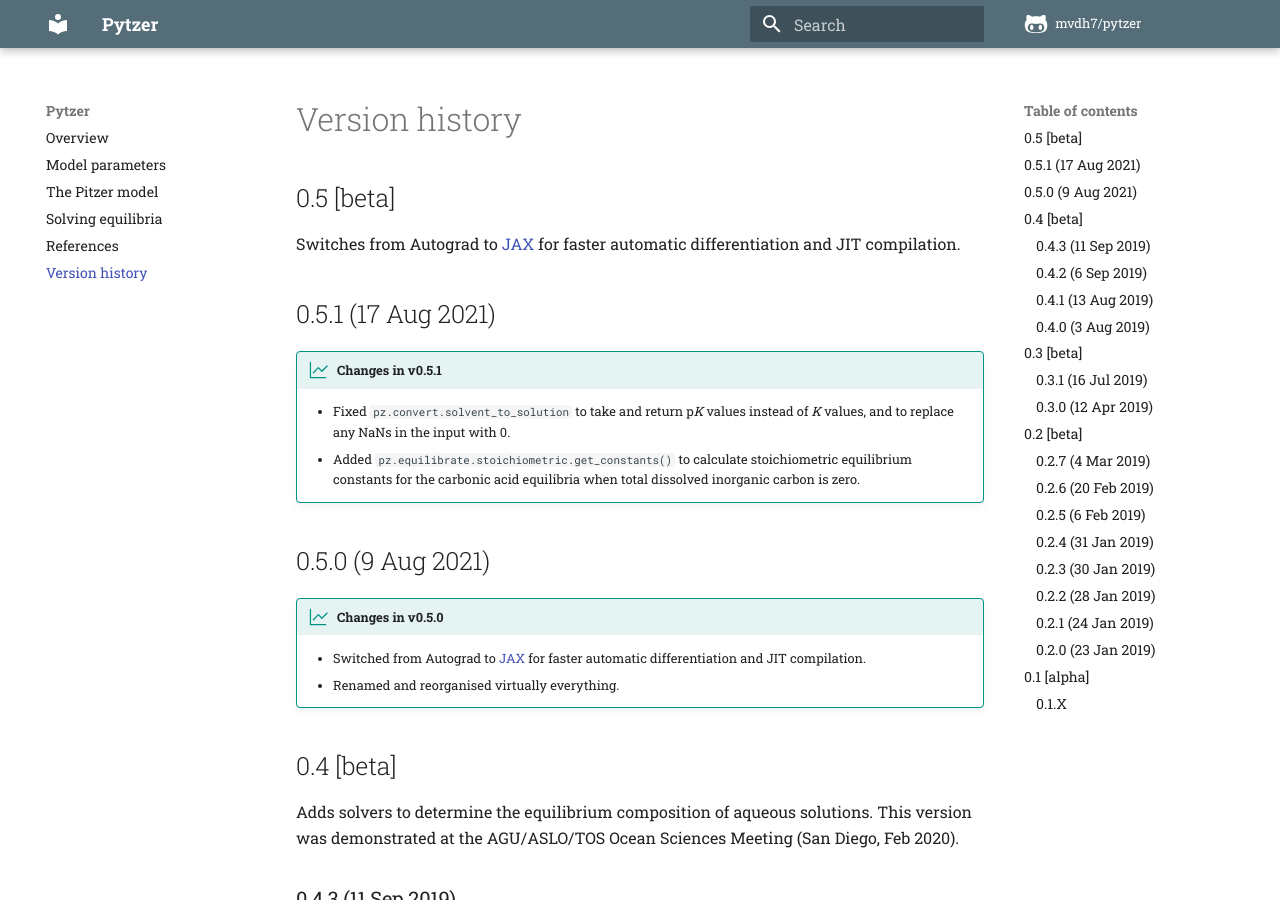
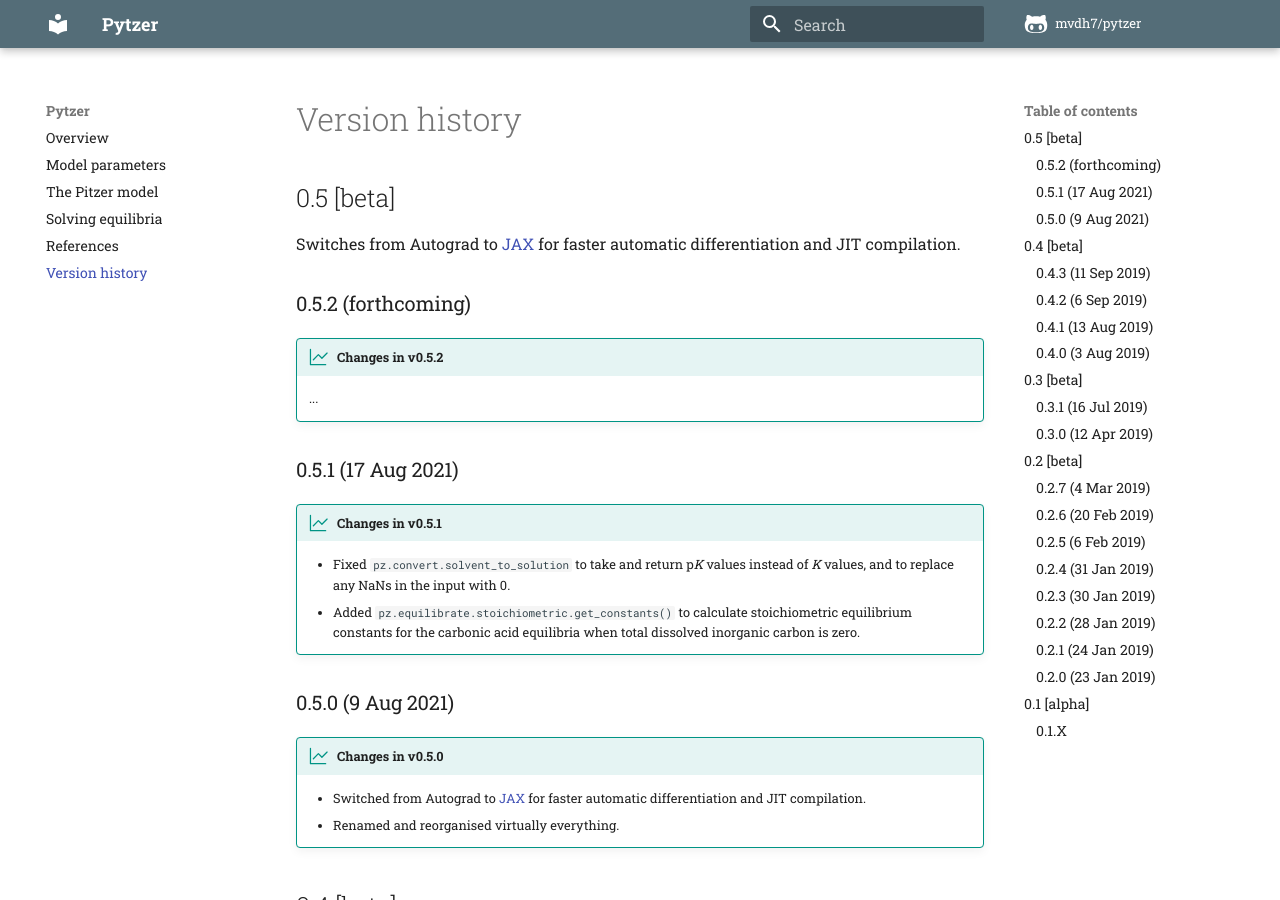
Before and after one commit to mvdh7/pytzer, an MkDocs documentation site: the page built from docs/versions.md, in a window 1280 px wide and 900 px high. Built offline with MkDocs 1.6.1 and Material for MkDocs 9.7.7, drawn with Linux system fonts in a browser that asks for light colours; comment, search, counter and statistics services are not loaded.

Commit message:
Ready for v0.5.2

```diff
--- a/docs/versions.md
+++ b/docs/versions.md
@@ -4,13 +4,18 @@
 
 Switches from Autograd to [JAX](https://jax.readthedocs.io/en/latest/) for faster automatic differentiation and JIT compilation.
 
-## 0.5.1 (17 Aug 2021)
+### 0.5.2 (forthcoming)
+
+!!! new-version "Changes in v0.5.2"
+    ...
+
+### 0.5.1 (17 Aug 2021)
 
 !!! new-version "Changes in v0.5.1"
     * Fixed `pz.convert.solvent_to_solution` to take and return p*K* values instead of *K* values, and to replace any NaNs in the input with 0.
     * Added `pz.equilibrate.stoichiometric.get_constants()` to calculate stoichiometric equilibrium constants for the carbonic acid equilibria when total dissolved inorganic carbon is zero.
 
-## 0.5.0 (9 Aug 2021)
+### 0.5.0 (9 Aug 2021)
 
 !!! new-version "Changes in v0.5.0"
     * Switched from Autograd to [JAX](https://jax.readthedocs.io/en/latest/) for faster automatic differentiation and JIT compilation.
```
Also changed, not shown: 1 other file.
